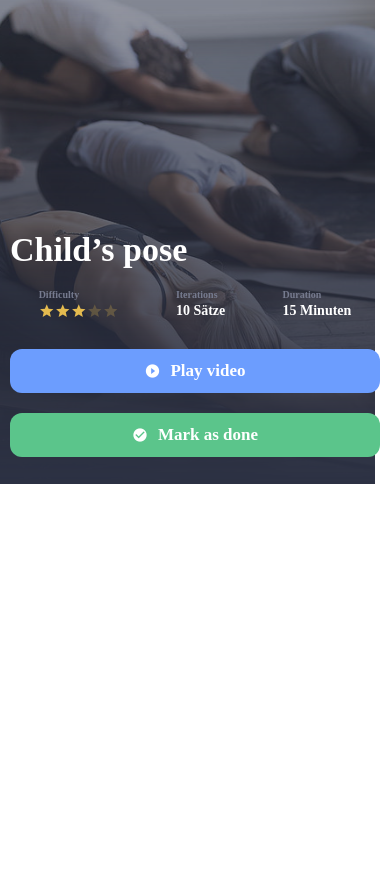
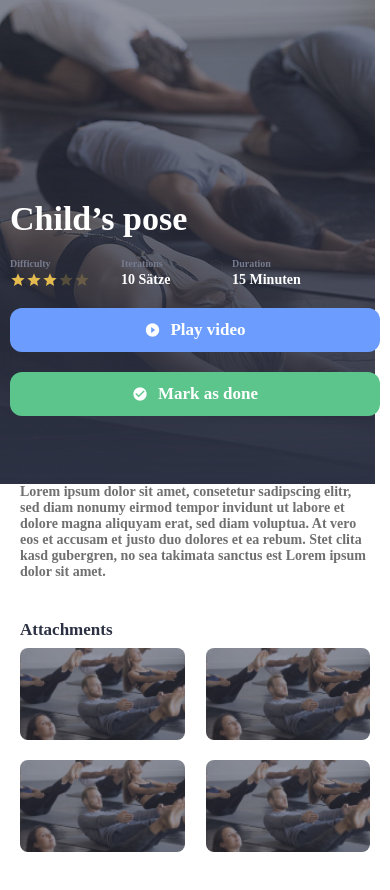
Before and after one commit to shayanypn/reactnative-authentication-sample, a React Native app: screen / in a window 390 px wide. Before the commit the page ends 844 px from the top, so only its background shows below. Built offline with nearby package versions, Linux system fonts and the light colour scheme.

Commit message:
finish panel page

```diff
--- a/app/components/StarRank.js
+++ b/app/components/StarRank.js
@@ -8,15 +8,17 @@ const arrayOf = (num) => [...Array(num).keys()];
 
 const StarRank = ({ value, size }) => (
   <View style={styles.container}>
-    {arrayOf(rank(value)).map(() => (
+    {arrayOf(rank(value)).map((item) => (
       <MaterialCommunityIcons
+        key={item}
         name={"star"}
         size={size || 16}
         color={kstyles.orange}
       />
     ))}
-    {arrayOf(5 - rank(value)).map(() => (
+    {arrayOf(5 - rank(value)).map((item) => (
       <MaterialCommunityIcons
+        key={item}
         name={"star"}
         size={size || 16}
         color={kstyles.darkOrange}
--- a/app/kcolors.js
+++ b/app/kcolors.js
@@ -11,4 +11,7 @@ export default {
   darkBlue: "#333A4D",
   orange: "#E4BB4F",
   darkOrange: "#e4bb4f40",
+
+  textDark: "#2C3143",
+  textGray: "#707070",
 };
--- a/app/screens/PanelScreen.js
+++ b/app/screens/PanelScreen.js
@@ -1,28 +1,55 @@
 import React from "react";
-import { StyleSheet, View, ImageBackground, Text } from "react-native";
+import {
+  StyleSheet,
+  SafeAreaView,
+  View,
+  ImageBackground,
+  Text,
+  ScrollView,
+  Image,
+} from "react-native";
+import Constants from "expo-constants";
 import AppButton from "../components/Button";
-import Screen from "../components/Screen";
 import kstyles from "../kstyles";
 import StarRank from "../components/StarRank";
 
-const PanelScreen = () => (
-  <Screen>
-    <ImageBackground source={require("../assets/bg.png")} style={styles.head}>
-      <Text style={styles.headTitle}>Child’s pose</Text>
+const PanelStatics = () => (
   <View style={styles.headStatic}>
-        <View>
+    <View style={styles.headStaticBox}>
       <Text style={styles.headStaticTitle}>Difficulty</Text>
       <StarRank value={3} />
     </View>
-        <View>
+    <View style={styles.headStaticBox}>
       <Text style={styles.headStaticTitle}>Iterations</Text>
       <Text style={styles.headStaticContent}>10 Sätze</Text>
     </View>
-        <View>
+    <View style={styles.headStaticBox}>
       <Text style={styles.headStaticTitle}>Duration</Text>
       <Text style={styles.headStaticContent}>15 Minuten</Text>
     </View>
   </View>
+);
+
+const PanelDescription = () => (
+  <View style={styles.description}>
+    <Text style={styles.descriptionTitle}>Description</Text>
+    <Text style={styles.descriptionText}>
+      Lorem ipsum dolor sit amet, consetetur sadipscing elitr, sed diam nonumy
+      eirmod tempor invidunt ut labore et dolore magna aliquyam erat, sed diam
+      voluptua. At vero eos et accusam et justo duo dolores et ea rebum. Stet
+      clita kasd gubergren, no sea takimata sanctus est Lorem ipsum dolor sit
+      amet.
+    </Text>
+  </View>
+);
+
+const PanelScreen = () => (
+  <SafeAreaView>
+    <ScrollView>
+      <ImageBackground source={require("../assets/bg.png")} style={styles.head}>
+        <Text style={styles.headTitle}>Child’s pose</Text>
+        <PanelStatics />
+
         <View style={styles.btnList}>
           <AppButton
             title="Play video"
@@ -40,34 +67,52 @@ const PanelScreen = () => (
           />
         </View>
       </ImageBackground>
-    <View style={styles.foot}>
-      <AppButton title="Sign In with Apple" icon="apple" />
+      <PanelDescription />
+      <View style={styles.attachments}>
+        <Text style={styles.attachmentsTitle}>Attachments</Text>
+        <View style={styles.attachmentsRow}>
+          <Image
+            style={styles.attachmentsImage}
+            source={require("../assets/image.jpg")}
+          />
+          <Image
+            style={styles.attachmentsImage}
+            source={require("../assets/image.jpg")}
+          />
         </View>
-  </Screen>
+        <View style={styles.attachmentsRow}>
+          <Image
+            style={styles.attachmentsImage}
+            source={require("../assets/image.jpg")}
+          />
+          <Image
+            style={styles.attachmentsImage}
+            source={require("../assets/image.jpg")}
+          />
+        </View>
+      </View>
+    </ScrollView>
+  </SafeAreaView>
 );
 
 const styles = StyleSheet.create({
+  container: {
+    flex: 1,
+  },
   head: {
-    flex: 7,
     justifyContent: "flex-end",
     alignItems: "stretch",
     resizeMode: "contain",
     padding: 10,
-  },
-  foot: {
-    flex: 5,
-    justifyContent: "center",
-    alignItems: "center",
-    padding: 20,
-  },
-  headTitle: {
-    ...kstyles.textH3,
-    marginBottom: 20,
+    paddingTop: Constants.statusBarHeight,
   },
   headStatic: {
     flexDirection: "row",
-    justifyContent: "space-around",
-    marginBottom: 20,
+    justifyContent: "flex-start",
+    marginBottom: 10,
+  },
+  headStaticBox: {
+    width: "30%",
   },
   headStaticTitle: {
     ...kstyles.text,
@@ -84,6 +129,48 @@ const styles = StyleSheet.create({
     display: "flex",
     flexDirection: "column",
   },
+  description: {
+    display: "flex",
+    padding: 20,
+    justifyContent: "flex-start",
+    alignItems: "flex-start",
+  },
+  descriptionTitle: {
+    ...kstyles.text,
+    color: kstyles.textDark,
+    marginBottom: 8,
+  },
+  descriptionText: {
+    ...kstyles.text,
+    color: kstyles.textGray,
+    fontSize: 14,
+  },
+  headTitle: {
+    ...kstyles.textH3,
+    marginBottom: 20,
+    marginTop: 200,
+  },
+  attachments: {
+    display: "flex",
+    padding: 20,
+    alignItems: "stretch",
+    flex: 1,
+  },
+  attachmentsTitle: {
+    ...kstyles.text,
+    color: kstyles.textDark,
+    marginBottom: 8,
+  },
+  attachmentsRow: {
+    display: "flex",
+    flexDirection: "row",
+    justifyContent: "space-between",
+    marginBottom: 20,
+  },
+  attachmentsImage: {
+    width: "47%",
+    borderRadius: 8,
+  },
 });
 
 export default PanelScreen;
```
Also changed, not shown: app/assets/image.jpg (added). Lines whose indentation alone changed are shown as unchanged.
